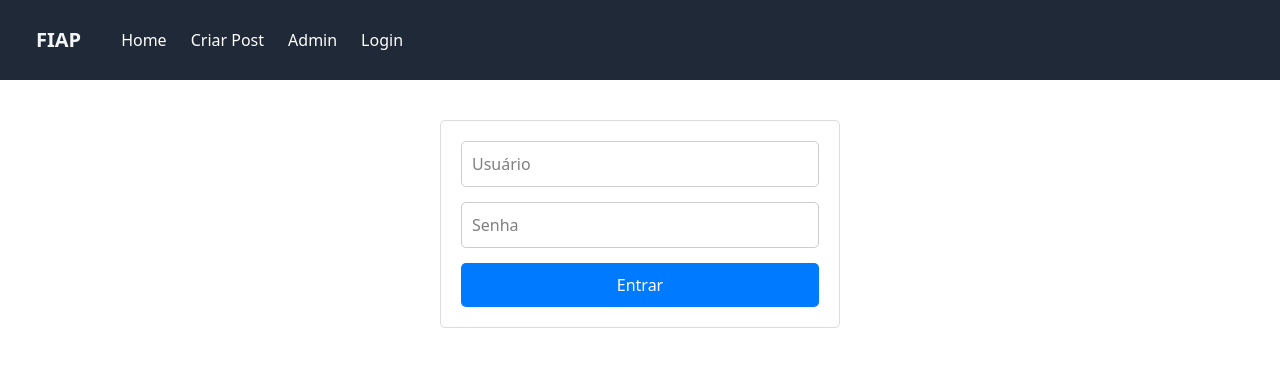
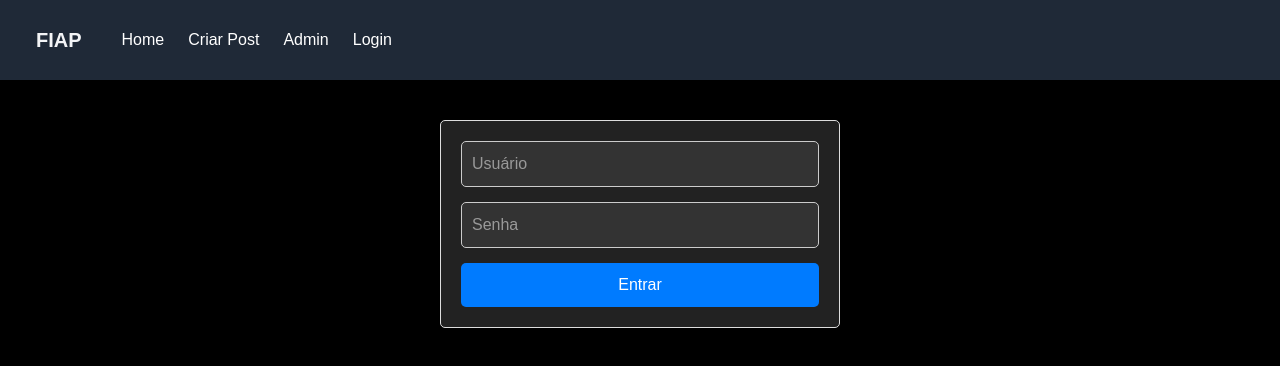
Before and after one commit to Fiap-FSD/tech-3, a Next.js app: page /login in a window 1280 px wide. Shown: the top 366 px of the page. Built offline with nearby package versions, Linux system fonts and the light colour scheme.

Commit message:
Alterações no layout da pagina

```diff
--- a/src/pages/login/index.tsx
+++ b/src/pages/login/index.tsx
@@ -1,6 +1,16 @@
 'use client';
 import { useState } from 'react';
-import styled from 'styled-components';
+import styled, { createGlobalStyle } from 'styled-components';
+
+// Estilo global para fundo preto e textos brancos
+const GlobalStyle = createGlobalStyle`
+  body {
+    background-color: black;
+    color: white;
+    margin: 0;
+    font-family: Arial, sans-serif;
+  }
+`;
 
 const HeaderHeight = '120px'; // Aumentando o valor para criar mais espaço
 
@@ -14,6 +24,7 @@ const Form = styled.form`
   flex-direction: column;
   gap: 15px;
   margin-top: ${HeaderHeight}; /* Aumentando o espaçamento para não sobrepor o header */
+  background-color: #222; /* Cor de fundo do formulário */
 `;
 
 const Input = styled.input`
@@ -21,6 +32,8 @@ const Input = styled.input`
   font-size: 16px;
   border: 1px solid #ccc;
   border-radius: 5px;
+  background-color: #333; /* Fundo escuro para os campos de entrada */
+  color: white; /* Texto branco nos campos */
 `;
 
 const Button = styled.button`
@@ -53,6 +66,9 @@ const Login = () => {
   };
 
   return (
+    <>
+      {/* Aplica o estilo global para o fundo preto e texto branco */}
+      <GlobalStyle />
       <Form onSubmit={handleSubmit}>
         <Input
           type="text"
@@ -72,6 +88,7 @@ const Login = () => {
         />
         <Button type="submit">Entrar</Button>
       </Form>
+    </>
   );
 };
 
```
Lines whose indentation alone changed are shown as unchanged.
